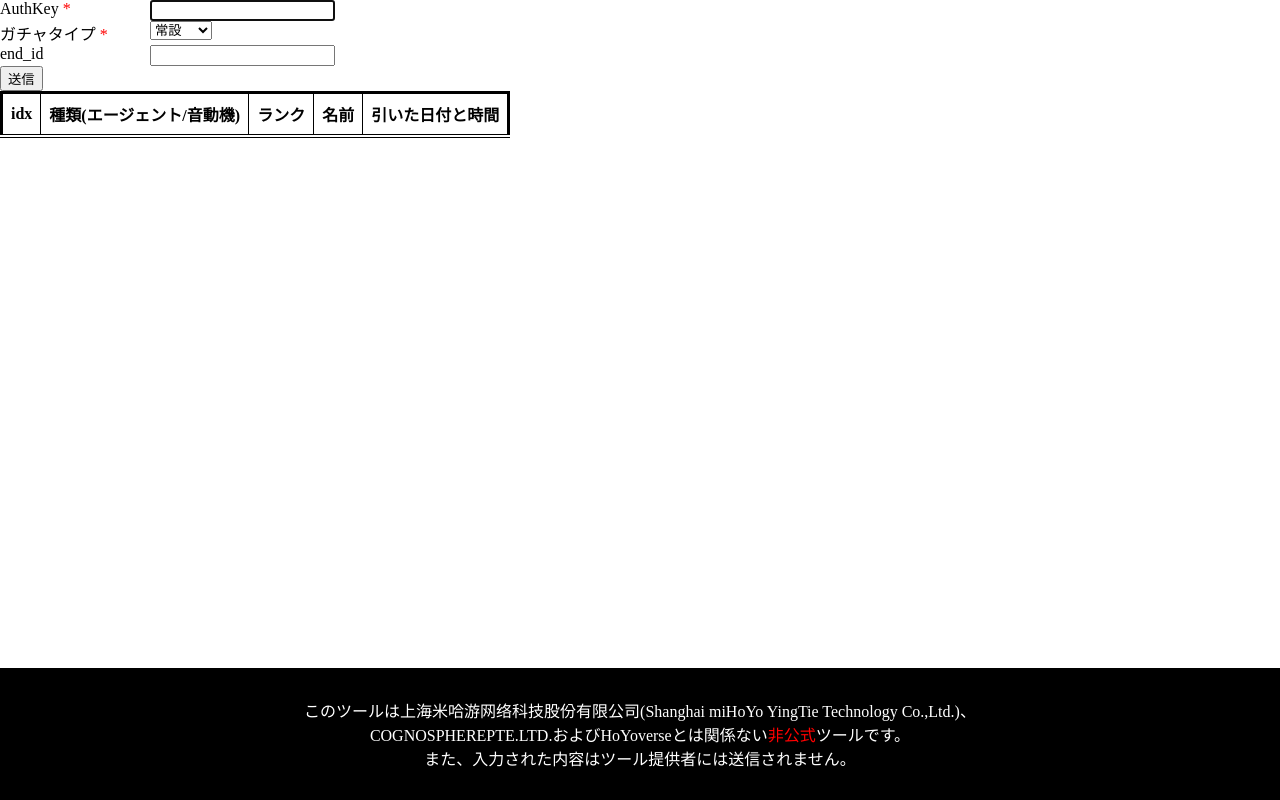
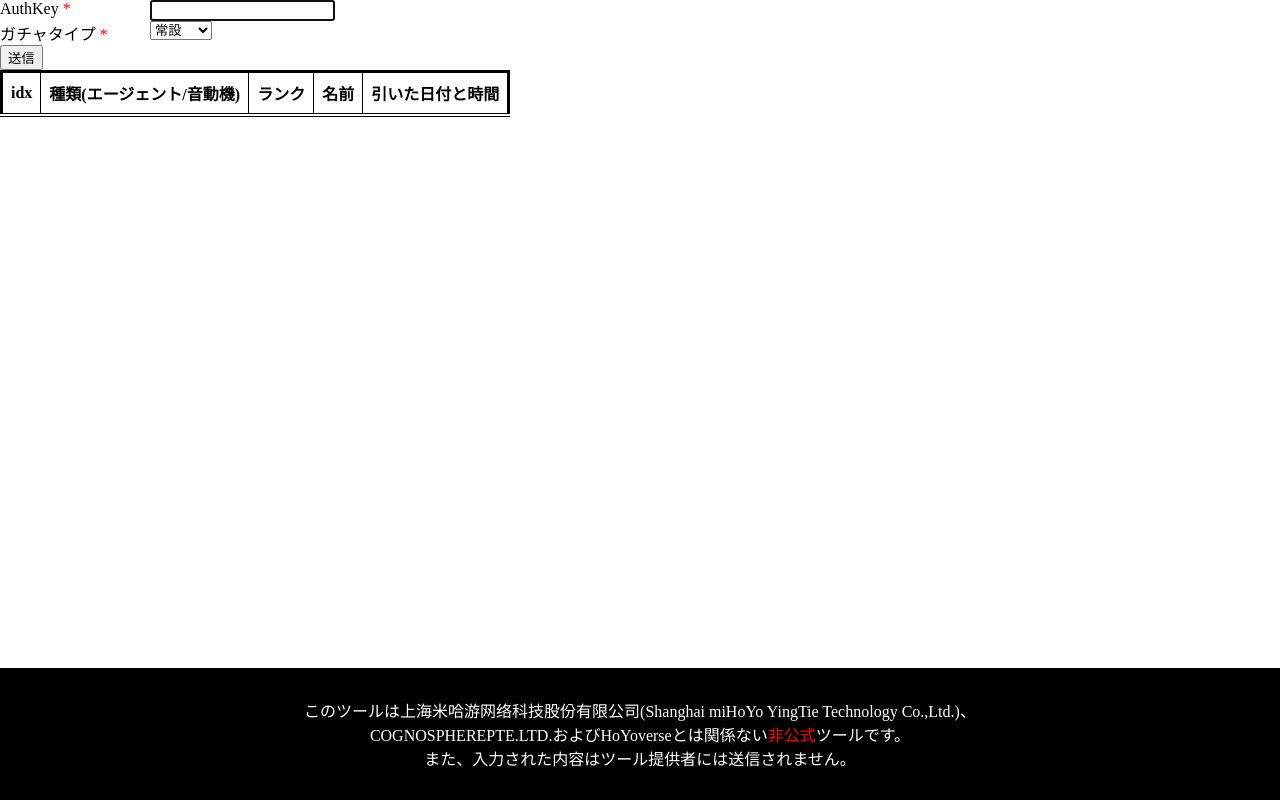
Before and after one commit to tunakaniri/zzz-gacha-history, a Vue app: page / in a window 1280 px wide. Built offline with nearby package versions, Linux system fonts and the light colour scheme.

Commit message:
Delete EndId Form

```diff
--- a/src/App.vue
+++ b/src/App.vue
@@ -6,7 +6,7 @@ import axios from 'axios';
 const sleep = (time) => new Promise((resolve) => setTimeout(resolve, time));
 
 // URL関連変数
-const base_url = 'https://public-operation-nap-sg.hoyoverse.com/common/gacha_record/api/getGachaLog', api_url = ref(''), authkey = ref(''), real_gacha_type = ref(1), end_id = ref(''), input_end_id = ref('');
+const base_url = 'https://public-operation-nap-sg.hoyoverse.com/common/gacha_record/api/getGachaLog', api_url = ref(''), authkey = ref(''), real_gacha_type = ref(1), end_id = ref('');
 const size = 20, authkey_ver = ref(1), sign_type = ref(2), lang = ref("ja"), region = ref("prod_gf_jp"), game_biz = ref("nap_global");
 
 // json関連変数
@@ -55,7 +55,7 @@ async function getGachaData() {
                 region: region.value,
                 game_biz: game_biz.value,
                 real_gacha_type: real_gacha_type.value,
-                end_id: end_id.value
+                end_id: end_id.value                    // 次ページ移行用
             },
         });
 
@@ -102,23 +102,12 @@ async function onSend() {
     idx = 0, len = 0;
     data.value = [], temp_data.value = [];
 
-    // end_id反映
-    if (input_end_id.value !== '') {
-        end_id.value = input_end_id.value;
-    } else {
-        end_id.value = 0;
-    }
-
     api_url.value = base_url + '?authkey=' + authkey.value
     for (loop = 0; ; loop++) {
         if (len === size || loop === 0) {
             await sleep(1000);
             await getGachaData();
-            // console.log("alen:", len);
-            // console.log("aloop:", loop);
         } else {
-            // console.log("blen:", len);
-            // console.log("bloop:", loop);
             break;
         }
     }
@@ -146,11 +135,6 @@ async function onSend() {
                 <option value="5">ボンプ</option>
             </select>
         </div>
-
-        <div>
-            <label for="input_end_id">end_id</label>
-            <input v-model.trim="input_end_id" name="end_id" />
-        </div>
         <button>送信</button>
     </form>
 
@@ -163,7 +147,6 @@ async function onSend() {
                 <th>ランク</th>
                 <th>名前</th>
                 <th>引いた日付と時間</th>
-                <!-- <th>id(Debug)</th> -->
             </tr>
         </thead>
         <tbody>
@@ -173,7 +156,6 @@ async function onSend() {
                 <td :style="{ color: rankLabel[item.rank_type].color }">{{ rankLabel[item.rank_type].rank }}</td>
                 <td>{{ item.name }}</td>
                 <td>{{ item.time }}</td>
-                <!-- <td>{{ item.id }}</td> -->
             </tr>
         </tbody>
     </table>
```
